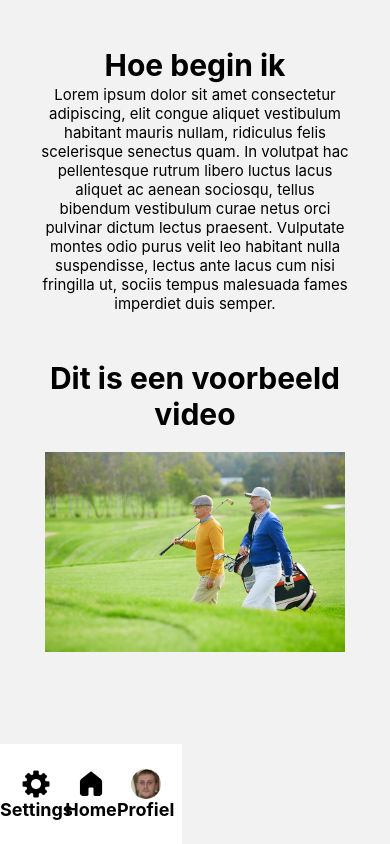
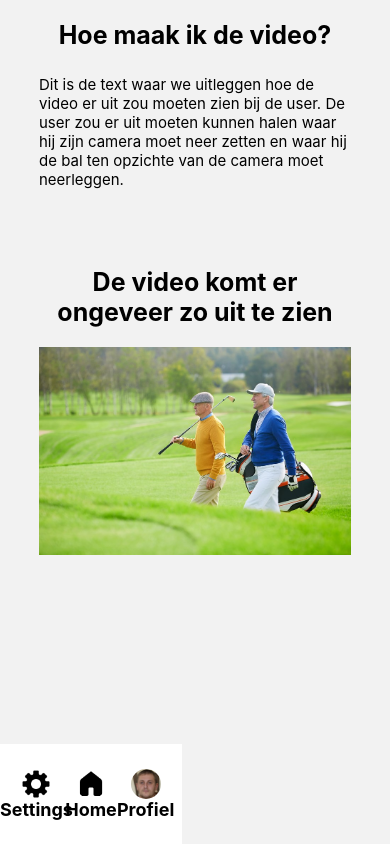
Before and after one commit to GTS-golven/FE, a React Native app in the folder GTS-golven/: screen /MaakVideo in a window 390 px wide. Built offline with nearby package versions, Linux system fonts and the light colour scheme.

Commit message:
Veel gestelde vragen geupdate

```diff
--- a/GTS-golven/components/Popup.js
+++ b/GTS-golven/components/Popup.js
@@ -1,4 +1,4 @@
-import React, { useState } from "react";
+import React, { useEffect, useState } from "react";
 import { View, Text, StyleSheet, TouchableOpacity } from "react-native";
 
 import Animated from "react-native-reanimated";
@@ -15,8 +15,15 @@ const popup = ({ bs, setValue }) => {
   const [state2, setState2] = useState(false);
   const [video, setVideo] = useState(null);
 
+  useEffect(() => {
+    if (video) {
+      console.log(video);
+    }
+  });
+
   const pickVideo = async () => {
-    const permissionResult = await ImagePicker.requestMediaLibraryPermissionsAsync();
+    const permissionResult =
+      await ImagePicker.requestMediaLibraryPermissionsAsync();
     if (permissionResult.granted !== false) {
       let result = await ImagePicker.launchImageLibraryAsync({
         mediaTypes: ImagePicker.MediaTypeOptions.Videos,
@@ -27,7 +34,7 @@ const popup = ({ bs, setValue }) => {
 
       if (!result.cancelled) {
         setVideo(result.uri);
-        nav.navigate('Load')
+        nav.navigate("Load");
       }
     } else {
       setState(true);
@@ -47,7 +54,7 @@ const popup = ({ bs, setValue }) => {
 
       if (!result.cancelled) {
         setVideo(result.uri);
-        nav.navigate('Load')
+        nav.navigate("Load");
       }
     } else {
       setState2(true);
--- a/GTS-golven/screens/AccuraatData.js
+++ b/GTS-golven/screens/AccuraatData.js
@@ -1,22 +1,20 @@
 import React from "react";
-import { View, Text, StyleSheet } from "react-native";
+import { View, Text, Image, StyleSheet } from "react-native";
 import NavBar from "../components/NavBar";
 
-const AccuraatData = ({ navigation }) => {
+const MaakVideo = ({ navigation }) => {
   return (
     <View style={styles.screen}>
       <View style={styles.container}>
-        <View style={styles.info}>
-          <Text style={styles.title}>Hoe accuraat is de data:</Text>
+        <View style={styles.topContainer}>
+          <Text style={styles.title}>Wat betekent de data?</Text>
           <Text style={styles.text}>
-            Lorem ipsum dolor sit amet consectetur adipiscing elit, pellentesque
-            magna nisl auctor maecenas eros malesuada dictum, vivamus ligula
-            arcu convallis leo etiam. Neque felis platea praesent lectus quisque
-            parturient auctor, malesuada mattis sem volutpat curabitur maecenas,
-            massa phasellus arcu quis porttitor nisi. Laoreet nec ultricies
-            nascetur donec bibendum nostra inceptos pretium, facilisis aenean
-            posuere phasellus fames velit commodo imperdiet felis, penatibus
-            placerat eget tristique lobortis sodales aliquam.
+            Dit is de text waar we uitleggen hoe accuraat onze data is zodat
+            mensen weten of hun data uit onze app een beetje vertrouwbaar is of
+            dat onze app niet betrouwbaar genoeg is voor de user. Hier weten ze
+            ook als hun slagen niet allemaal exact het zelfde zijn dat het kan
+            komen door de niet accurate data. Zo weten ze in welke marge het aan
+            de app ligt en in welke marge aan hun ligt.
           </Text>
         </View>
       </View>
@@ -28,30 +26,36 @@ const AccuraatData = ({ navigation }) => {
 const styles = StyleSheet.create({
   screen: {
     flex: 1,
+    marginTop: 20,
   },
 
   container: {
+    alignItems: "center",
     height: "100%",
-    justifyContent: "center",
-    alignItems: "center",
+    width: "100%",
   },
 
-  info: {
-    height: "80%",
+  topContainer: {
+    height: "30%",
     width: "80%",
-    alignItems: "center",
+    gap: "10%",
   },
 
   title: {
-    fontSize: 30,
+    textAlign: "center",
+    fontSize: 25,
     fontWeight: "bold",
-    textAlign: "center",
   },
 
   text: {
     fontSize: 15,
-    textAlign: "center",
+  },
+
+  img: {
+    width: "100%",
+    height: "100%",
+    resizeMode: "contain",
   },
 });
 
-export default AccuraatData;
+export default MaakVideo;
--- a/GTS-golven/screens/MaakVideo.js
+++ b/GTS-golven/screens/MaakVideo.js
@@ -6,24 +6,22 @@ const MaakVideo = ({ navigation }) => {
   return (
     <View style={styles.screen}>
       <View style={styles.container}>
-        <View style={styles.begin}>
-          <Text style={styles.title}>Hoe begin ik</Text>
+        <View style={styles.topContainer}>
+          <Text style={styles.title}>Hoe maak ik de video?</Text>
           <Text style={styles.text}>
-            Lorem ipsum dolor sit amet consectetur adipiscing, elit congue
-            aliquet vestibulum habitant mauris nullam, ridiculus felis
-            scelerisque senectus quam. In volutpat hac pellentesque rutrum
-            libero luctus lacus aliquet ac aenean sociosqu, tellus bibendum
-            vestibulum curae netus orci pulvinar dictum lectus praesent.
-            Vulputate montes odio purus velit leo habitant nulla suspendisse,
-            lectus ante lacus cum nisi fringilla ut, sociis tempus malesuada
-            fames imperdiet duis semper.
+            Dit is de text waar we uitleggen hoe de video er uit zou moeten zien
+            bij de user. De user zou er uit moeten kunnen halen waar hij zijn
+            camera moet neer zetten en waar hij de bal ten opzichte van de
+            camera moet neerleggen.
           </Text>
         </View>
-        <View style={styles.voorbeeld}>
-          <Text style={styles.title}>Dit is een voorbeeld video</Text>
+        <View style={styles.bottomContainer}>
+          <Text style={styles.title}>
+            De video komt er ongeveer zo uit te zien
+          </Text>
           <Image
-            style={styles.image}
             source={require("../assets/VideoExample.png")}
+            style={styles.img}
           />
         </View>
       </View>
@@ -35,44 +33,40 @@ const MaakVideo = ({ navigation }) => {
 const styles = StyleSheet.create({
   screen: {
     flex: 1,
+    marginTop: 20,
   },
 
   container: {
-    justifyContent: "space-evenly",
     alignItems: "center",
-    height: "80%",
+    height: "100%",
     width: "100%",
   },
 
-  begin: {
-    justifyContent: "space-evenly",
-    alignItems: "center",
-    height: "40%",
+  topContainer: {
+    height: "30%",
     width: "80%",
+    gap: "10%",
   },
 
-  voorbeeld: {
-    justifyContent: "space-evenly",
-    alignItems: "center",
-    height: "40%",
+  bottomContainer: {
+    height: "30%",
     width: "80%",
   },
 
   title: {
-    fontSize: 30,
+    textAlign: "center",
+    fontSize: 25,
     fontWeight: "bold",
-    textAlign: "center",
   },
 
   text: {
     fontSize: 15,
-    textAlign: "center",
   },
 
-  image: {
-    height: 200,
-    width: 300,
-    margin: 20,
+  img: {
+    width: "100%",
+    height: "100%",
+    resizeMode: "contain",
   },
 });
 
--- a/GTS-golven/screens/Settings.js
+++ b/GTS-golven/screens/Settings.js
@@ -70,7 +70,7 @@ const styles = StyleSheet.create({
   },
 
   container: {
-    height: "70%",
+    height: "65%",
     justifyContent: "space-between",
     alignItems: "center",
   },
--- a/GTS-golven/screens/WatIsData.js
+++ b/GTS-golven/screens/WatIsData.js
@@ -1,31 +1,19 @@
 import React from "react";
-import { View, Text, StyleSheet, Image } from "react-native";
+import { View, Text, Image, StyleSheet } from "react-native";
 import NavBar from "../components/NavBar";
 
-const WatIsData = ({ navigation }) => {
+const MaakVideo = ({ navigation }) => {
   return (
     <View style={styles.screen}>
       <View style={styles.container}>
-        <View style={styles.topInfo}>
-          <Text style={styles.title}>Wat betekent de data:</Text>
+        <View style={styles.topContainer}>
+          <Text style={styles.title}>Wat betekent de data?</Text>
           <Text style={styles.text}>
-            Lorem ipsum dolor sit amet consectetur adipiscing elit mollis nec
-            pharetra, placerat gravida elementum ac tristique magna mattis
-            mauris. Lacus conubia cubilia facilisi vitae imperdiet curae
-            ullamcorper fusce facilisis, hac ornare dignissim leo magna augue
-            faucibus congue egestas, ultricies lacinia proin nam eu quisque
-            nascetur mus. Erat montes etiam ridiculus per integer hendrerit
-            malesuada platea, quisque laoreet turpis non curabitur varius
-            dignissim vehicula urna, tortor phasellus sed lacus donec primis
-            mattis.
+            Dit is de text waar we uitleggen wat de data betekent en hoe je de
+            data kan interpeteren. Dit kunnen we ook uitleggen met een
+            afbeelding van voorbeeld data van de gallery zodat het voor mensen
+            duidelijk is wat welke data beteket.
           </Text>
-        </View>
-        <View style={styles.bottomInfo}>
-          <Text style={styles.title}>Voorbeeld:</Text>
-          <Image
-            style={styles.image}
-            source={require("../assets/VideoExample.png")}
-          />
         </View>
       </View>
       <NavBar />
@@ -36,40 +24,36 @@ const WatIsData = ({ navigation }) => {
 const styles = StyleSheet.create({
   screen: {
     flex: 1,
-    justifyContent: "center",
+    marginTop: 20,
   },
 
   container: {
-    height: "80%",
-    justifyContent: "space-around",
     alignItems: "center",
+    height: "100%",
+    width: "100%",
   },
 
-  topInfo: {
+  topContainer: {
+    height: "30%",
     width: "80%",
-    height: "40%",
-  },
-
-  bottomInfo: {
-    width: "80%",
-    height: "40%",
+    gap: "10%",
   },
 
   title: {
-    fontSize: 30,
+    textAlign: "center",
+    fontSize: 25,
     fontWeight: "bold",
-    textAlign: "center",
   },
 
   text: {
     fontSize: 15,
-    textAlign: "center",
   },
 
-  image: {
+  img: {
     width: "100%",
-    height: 200,
+    height: "100%",
+    resizeMode: "contain",
   },
 });
 
-export default WatIsData;
+export default MaakVideo;
```
Also changed, not shown: 1 other file (tests, documents, lock files or other folders).
